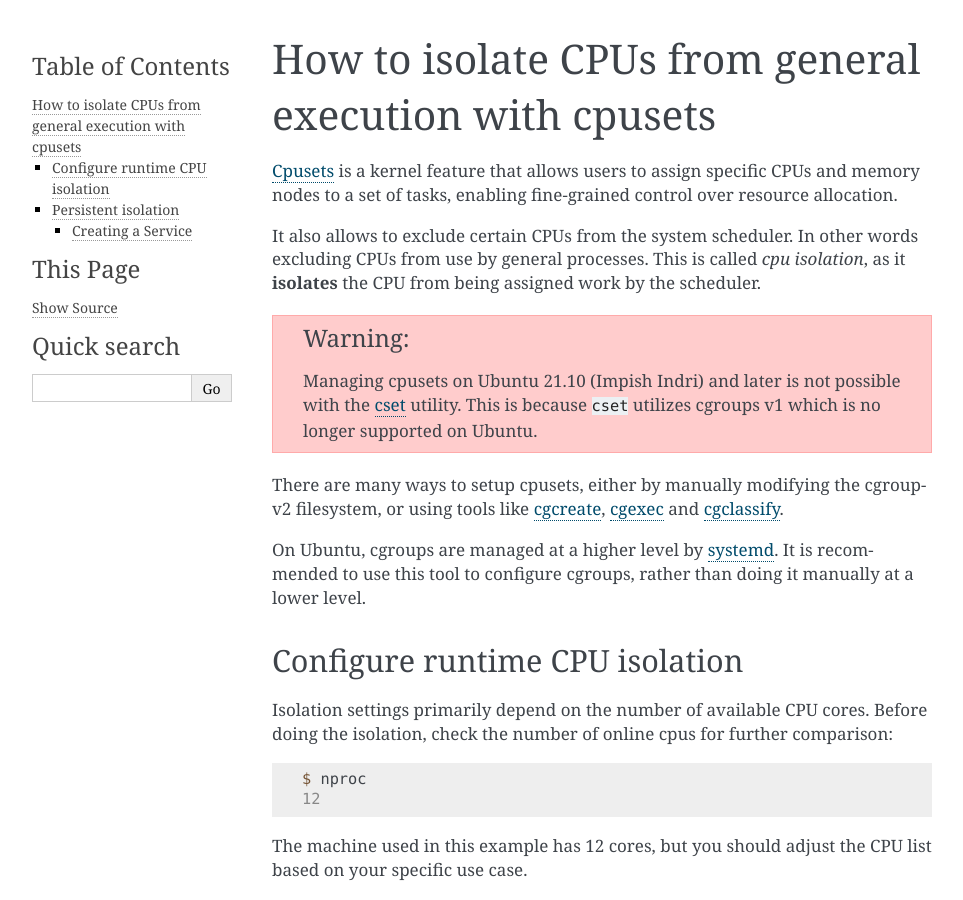
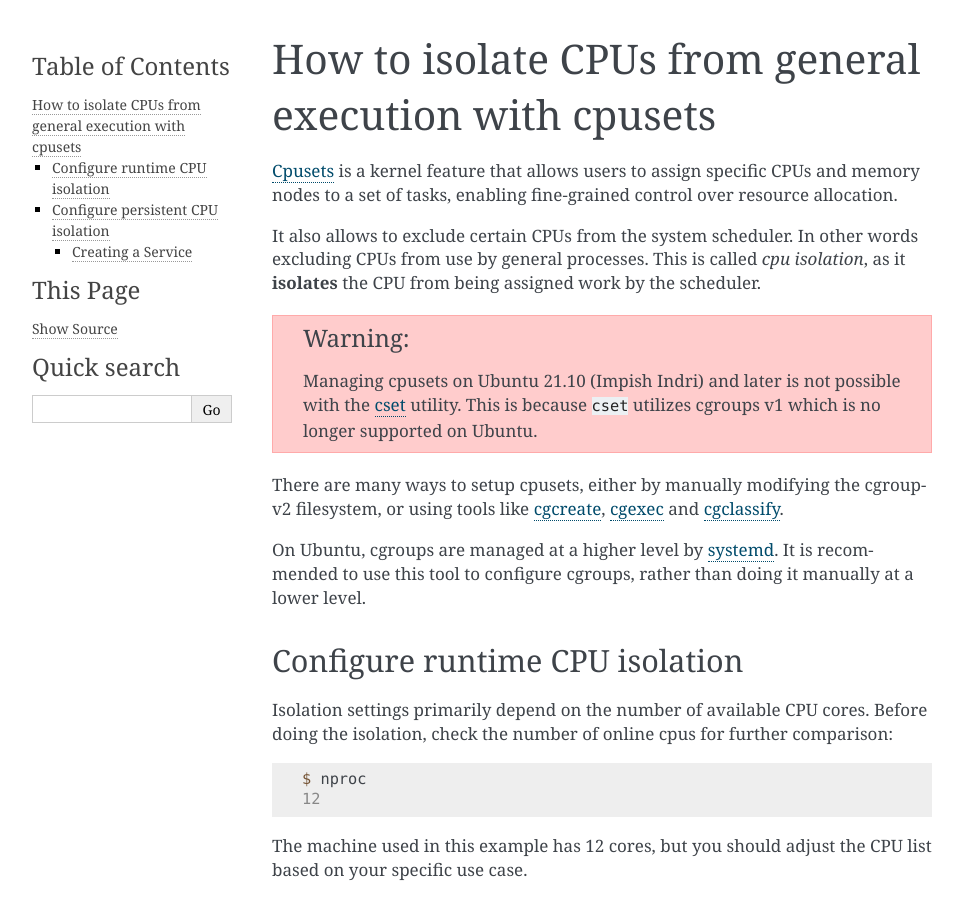
Before and after one commit to canonical/real-time-ubuntu-docs, a Sphinx documentation site: the page built from docs/how-to/using-cpusets.md, in a window 1280 px wide and 900 px high. Shown: the whole window, without its empty margins (148-1111 px from the left). Built offline with Sphinx 7.4.7, drawn with Linux system fonts in a browser that asks for light colours; some of the changed text lies outside the part shown.

Commit message:
refact: make heading action orientated
Co-authored-by: AnneCYH <anne.chew@canonical.com>
Signed-off-by: Lincoln Wallace <lincoln.wallace@canonical.com>

````diff
--- a/docs/how-to/using-cpusets.md
+++ b/docs/how-to/using-cpusets.md
@@ -117,7 +117,7 @@ The other processes listed here are kernel threads.
 At the time of writing (Kernel v6.8.0), [cpusets' implementation][kcommit_cpuset] does not isolate CPUs from running kernel threads.
 ```
 
-## Persistent isolation
+## Configure persistent CPU isolation
 
 The configuration set via the `systemctl set-property` command do not persist across reboots.
 To make them persistent, we need to add them as configuration files under the `/etc/systemd/system` directory.
````
